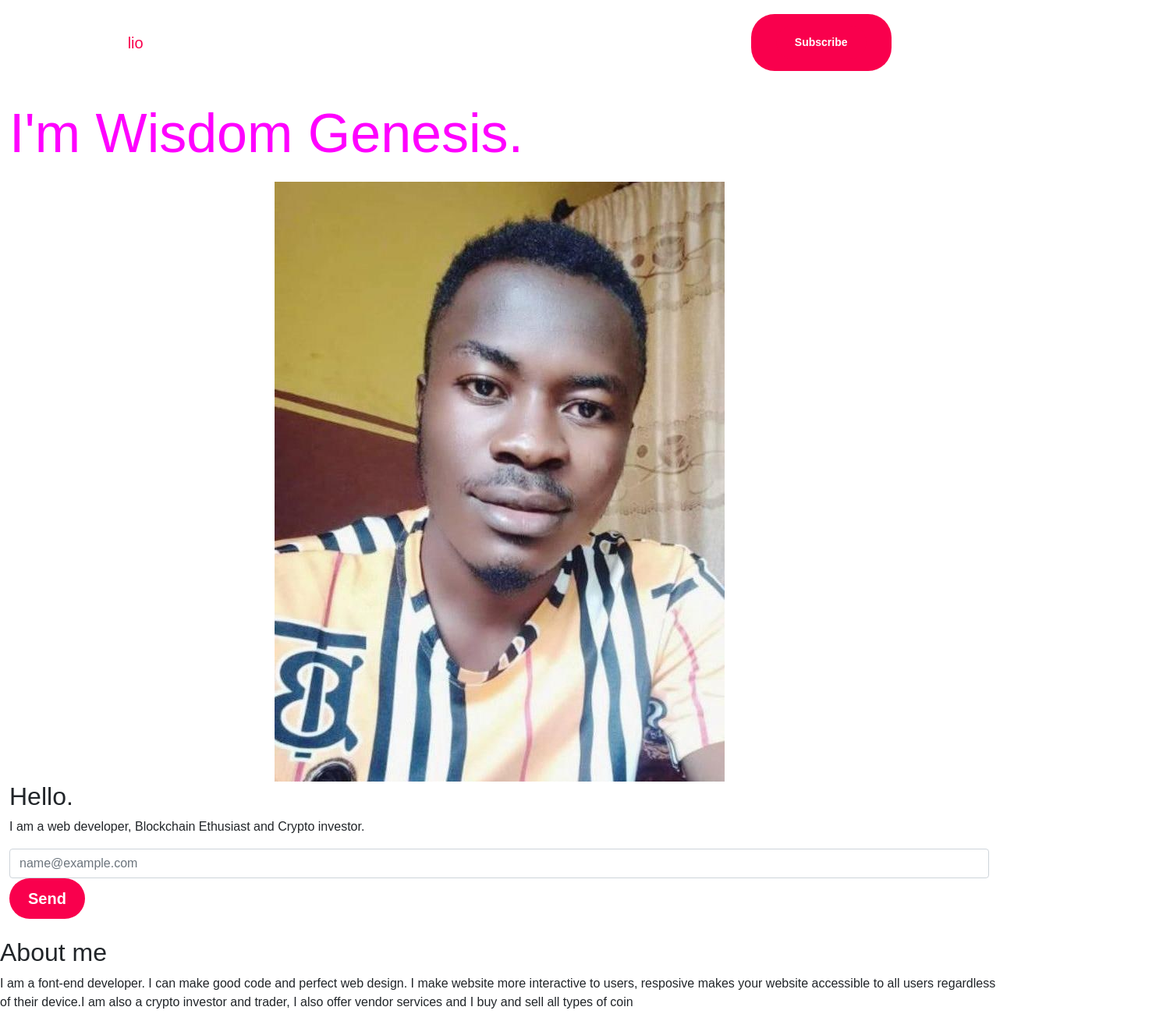
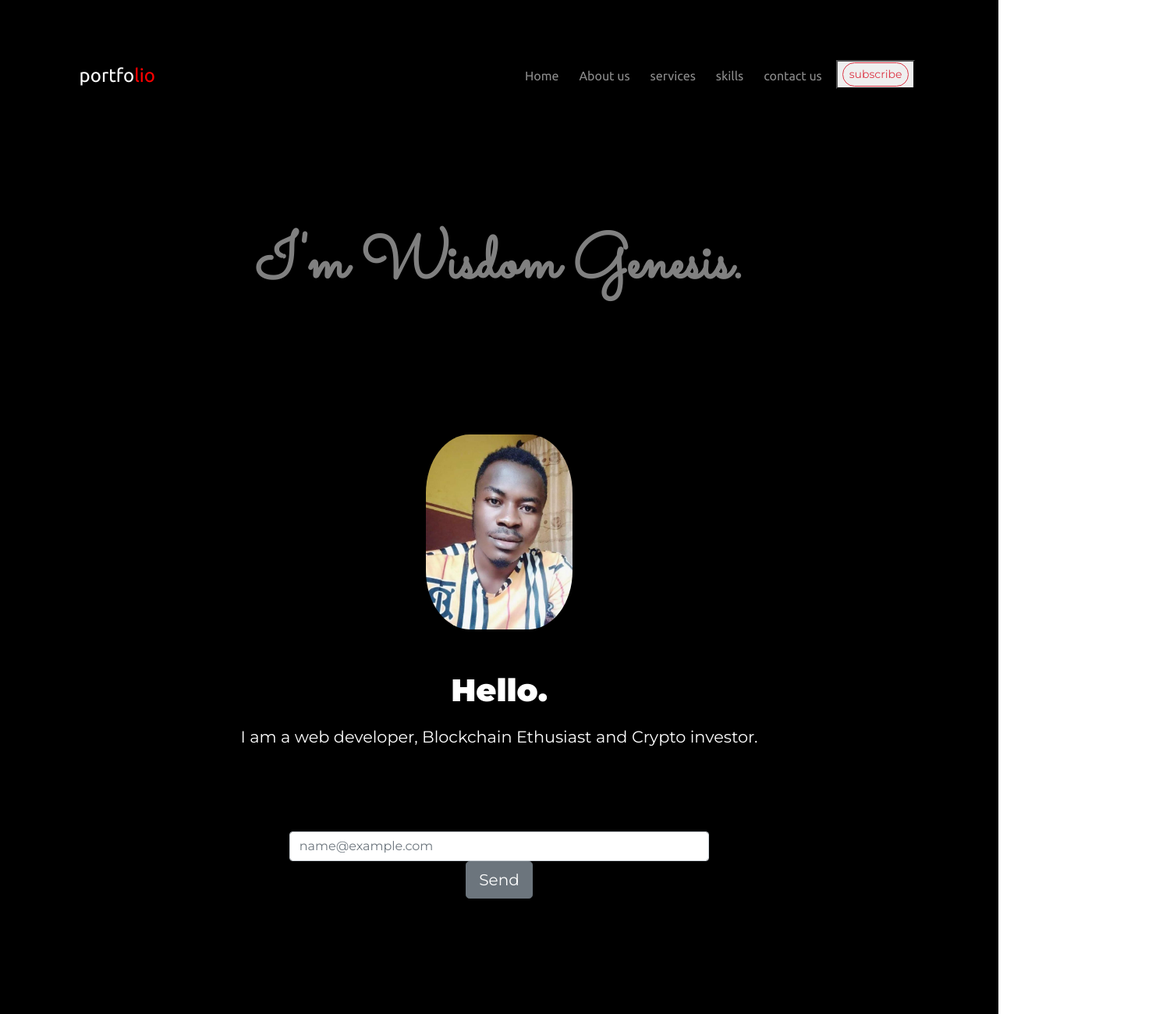
Before and after one commit to 0xmillysmith/Fb, a plain HTML site: page index.html in a window 1280 px wide. Shown: the top 1300 px of the page at 78% size, 1500 px wide, since content can reach past the window. Drawn offline with nearby package versions, Linux system fonts and the light colour scheme.

Commit message:
Update style.css

```diff
--- a/style.css
+++ b/style.css
@@ -1,13 +1,122 @@
-*{
-    padding: 0;
-    margin: 0;
-    font-family: sans-serif;
-    box-sizing: border-box;
+body{
+  font-family: 'Montserrat', sans-serif;
 }
-.hero{
+img {
+  height: 250px;
+  border-radius: 30%;
+  margin-bottom: 5%;
+}
+
+/* intro-section */
+#intro {
+background-color:#000000;
+padding: 5% 7%;
+color:#fff;
+
+}
+.navbar-brand {
+  color: #fff;
+  font-family:  'Ubuntu', sans-serif;
+  font-weight: normal;
+  font-size: 1.5rem;
+}
+.navbar-brand:hover {
+  color: #334756;
+}
+.navbar-brand-style {
+  color:red;
+}
+.nav-item {
+  margin: 5px;
+}
+.nav-link {
+  color: #fff;
+  font-weight: lighter;
+  font-family: 'Ubuntu', sans-serif;
+  font-size: 1rem;
+}
+
+.sub-button {
+  border-radius: 20px;
+}
+h1 {
+  text-align: center;
+  font-family: 'Sacramento', cursive;
+  color: grey;
+  font-weight: bold;
+  font-size: 5rem;
+  padding: 15%;
+}
+h2 {
+  text-align: center;
+  font-weight: bold;
+  font-size: 2.5rem;
+}
+h3 {
+font-weight: bold;
+font-size: 1.5rem;
+font-family:'Ubuntu', sans-serif;
+
+}
+.intro-text {
+  text-align: center;
+  margin: 20px auto;
+  line-height: 1.5;
+  font-size: 1.3rem;
+  width: 100%;
+}
+.newslatter {
+  text-align: center;
+  padding: 8% 25%;
+}
+/* about-me section */
+#about-me {
+  background-color: #3A3845;
+  padding: 5% 7%;
+  text-align: justify;
+  width:
+}
+.about-me {
+  margin:100px auto;
+  width: 50%;
+  color: #F68989;
+}
+.btn-about-me {
+  text-align: center;
+}
+
+#our-services {
+  background-color: #3A3845;
+  padding: 4% 7%;
+}
+
+.card {
+  text-align:center;
+}
+.button-service {
+  margin-top: 50px;
+}
+a {
+  text-decoration: none;
+  color:grey;
+}
+#contact-me {
+  background:#000000;
+  padding: 2% 5%;
+  text-align: center;
+  color: white;
+  font-size: 1.3rem;
+}
+.Copyright{
+  color: #F68989;
+  font-size: 0.8rem;
+
+}
+
+/* .hero{
     height: 100vh;
     width: 100%;
-    background-image: url(Pf5.jpg);
+    background-image: url(pf5.jpg);
     background-size: cover;
     background-position: center;
 }
@@ -25,8 +134,7 @@ nav{
     letter-spacing: 1px;
     cursor: pointer;
 }
-span{
-    color: #f9004d;
+
 }
 nav ul li{
     list-style-type: none;
@@ -234,4 +342,4 @@ h5{
     padding: 13px 30px;
     border-radius: 30px;
     transition: .4s;
-}
+} */
```
